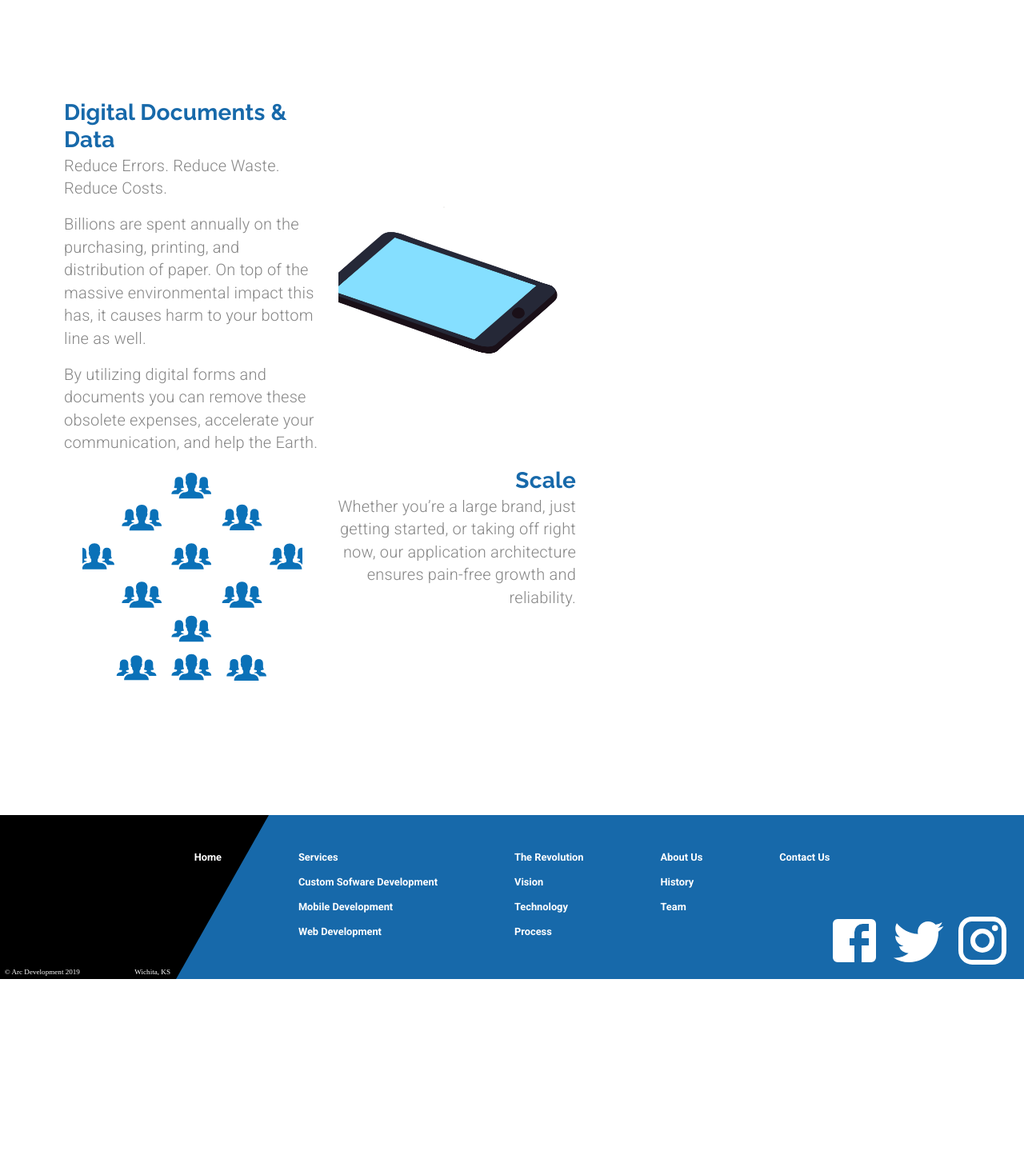
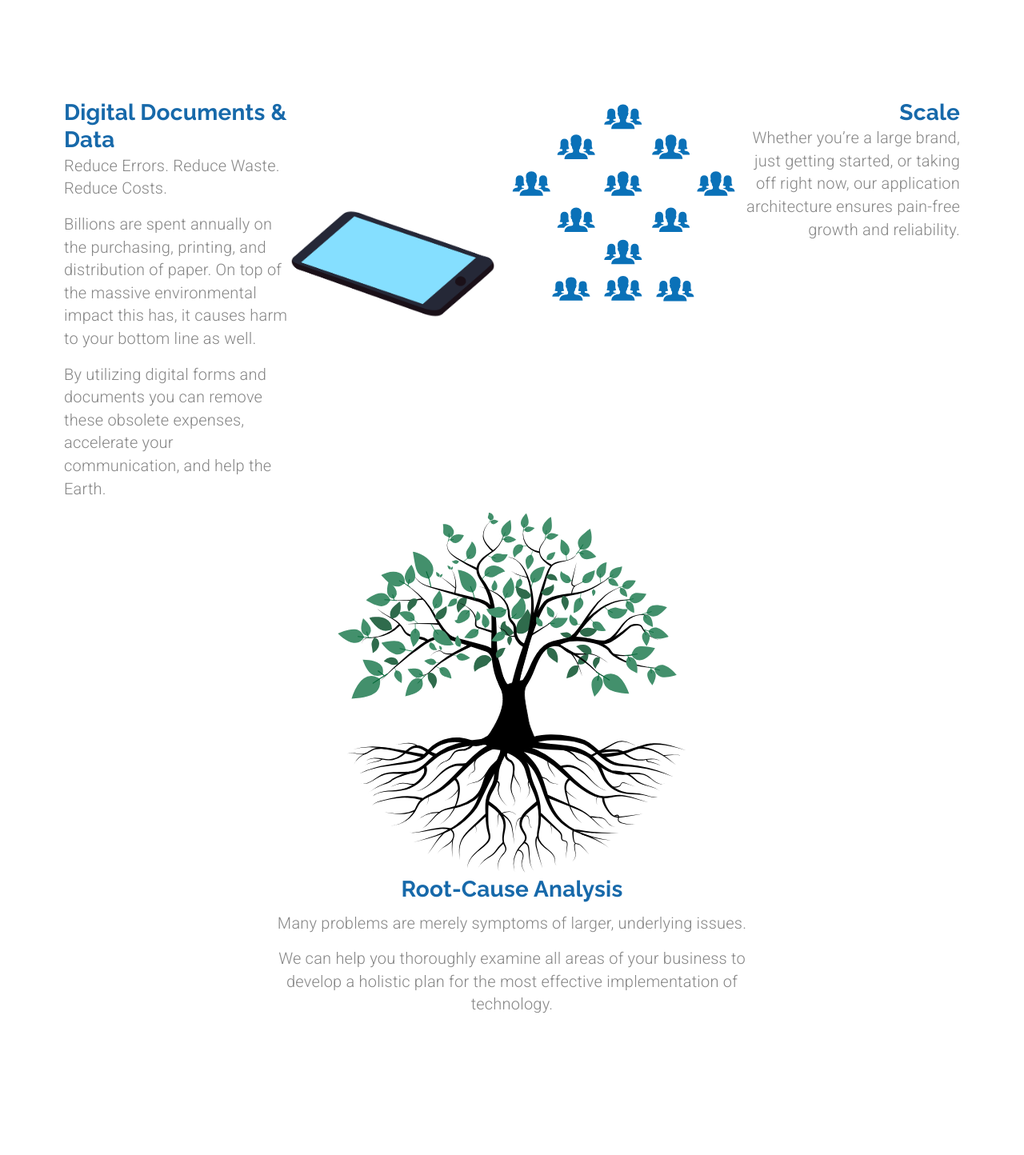
Before and after one commit to samandar-boymurodov/Arc-Development, a React (Create React App) app: page /customsofware in a window 1280 px wide. Shown: the part 1120-2564 px from the top of the page at 80% size. Before the commit the page ends 2344 px from the top, so only its background shows below. Built offline with nearby package versions, Linux system fonts and the light colour scheme.

Commit message:
root section

```diff
--- a/src/components/CustomSoftware.js
+++ b/src/components/CustomSoftware.js
@@ -7,6 +7,8 @@ import forwardArrow from '../assets/forwardArrow.svg'
 import bulb from '../assets/bulb.svg'
 import cash from '../assets/cash.svg'
 import stopwatch from '../assets/stopwatch.svg'
+import root from '../assets/root.svg'
+
 import docAnimation from '../animations/documentsAnimation/data'
 import peopleAnimation from '../animations/scaleAnimation/data.json'
 
@@ -122,7 +124,7 @@ export const CustomSofware = function() {
                 </Grid>
             </Grid>
             <Grid item container justify="space-between">
-                <Grid item container className={classes.itemContainer}>
+                <Grid item container className={classes.itemContainer} md>
                     <Grid item container direction="column" md>
                         <Grid item>
                             <Typography variant="h4" color="primary">
@@ -146,20 +148,20 @@ export const CustomSofware = function() {
                             options={defaultOptions}
                             style={{
                                 maxWidth: 275,
-                                maxHeight: 325,
-                                minHeight: 275
+                                maxHeight: 275,
+                                minHeight: 250
                             }}
                             />
                     </Grid>
                 </Grid>
-                <Grid item container className={classes.itemContainer}>
+                <Grid item container className={classes.itemContainer} md>
                 <Grid item md>
                         <Lottie
                             options={scaleOptions}
                             style={{
-                                maxWidth: 275,
-                                maxHeight: 325,
-                                minHeight: 275
+                                maxWidth: 280,
+                                maxHeight: 260,
+
                             }}
                             />
                     </Grid>
@@ -177,6 +179,32 @@ export const CustomSofware = function() {
                     </Grid>
                 </Grid>
             </Grid>
+            <Grid item container justify="center">
+                <Grid
+                    item container
+                    direction="column"
+                    alignItems="center"
+                    className={classes.textContainer}>
+                        <Grid item>
+                            <img
+                                height="450rem"
+                                width="450rem"
+                                src={root}
+                                alt="root" />
+                        </Grid>
+                        <Grid item>
+                            <Typography variant="h4" gutterBottom color="primary" align="center">
+                                Root-Cause Analysis
+                            </Typography>
+                            <Typography variant="body2" paragraph align="center">
+                                Many problems are merely symptoms of larger, underlying issues.
+                            </Typography>
+                            <Typography variant="body2" paragraph align="center">
+                                We can help you thoroughly examine all areas of your business to develop a holistic plan for the most effective implementation of technology.
+                            </Typography>
+                        </Grid>
+                </Grid>
+            </Grid>
         </Grid>
     )
 }
```
